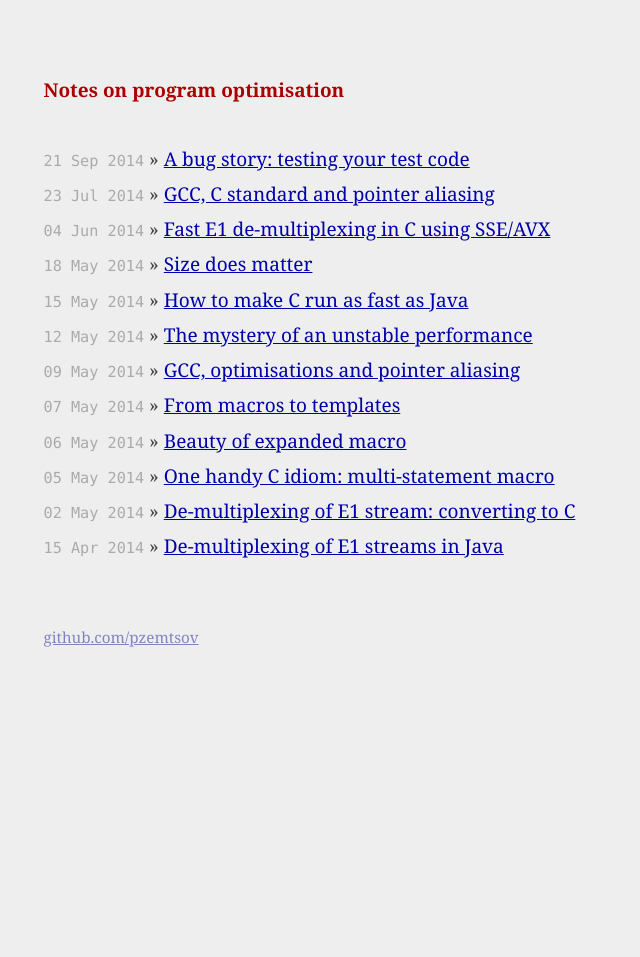
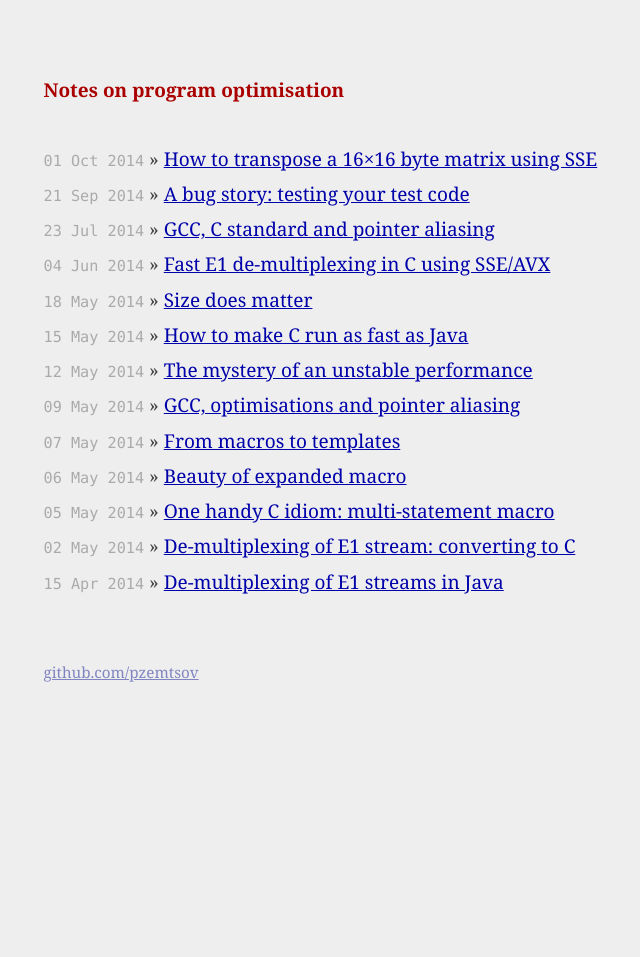
Before and after one commit to pzemtsov/pzemtsov.github.io, a Jekyll site: the page built from index.html, in a window 1280 px wide. Shown: the whole page, without its empty margins (283-923 px from the left). Built offline with Jekyll 4.4.1, drawn with Linux system fonts in a browser that asks for light colours; Markdown is read by kramdown in place of the engine named in the settings; some of the changed lines change nothing that is shown.

Commit message:
Article on 16x16 transposition added

```diff
--- /dev/null
+++ b/_posts/2014-10-01-how-to-transpose-a-16x16-matrix.md
@@ -0,0 +1,319 @@
+---
+layout: post
+title:  "How to transpose a 16&times;16 byte matrix using SSE"
+date:   2014-10-01 12:00:00
+tags: C C++ GCC optimisation SSE AVX
+---
+
+Background
+----------
+
+In ["{{ site.TITLE-E1-C }}"]({{ site.ART-E1-C }}) we tried different ways to de-multiplex E1 streams using SSE and AVX.
+This problem can be described as transposition of a matrix. In our case the dimensions of the source matrix
+are 32&times;64 (32 columns and 64 rows, where 32 is the number of timeslots and 64 is the size of each timeslot's output).
+The matrix is assumed stored in memory along the rows.
+
+The usual way to transpose this matrix is to divide it into small blocks that fit into available registers,
+and transpose each block separately. We tried
+this using blocks of size 1&times;4, 1&times;8, 4&times;4, 4&times;16, 8&times;16, 4&times;32 and 8&times;32.
+The best results were achieved using 8&times;16 blocks with SSE (120 ms for 1,000,000 iterations),
+and 8&times;32 blocks with AVX (109 ms). The times were measured on the Intel(R) Xeon(R) CPU E5-2670 @ 2.60GHz.
+
+In the same article I briefly mentioned an attempt to use 16&times;16 blocks. I didn't go into the details then,
+to keep the article shorter. Now I changed my mind. Looking later at the code, I considered it rather beautiful. So
+today we'll be transposing a 16&times;16 byte matrix.
+
+
+Transposition
+-------------
+
+We'll assume that the matrix is represented as 16 SSE variables (of type `__m128i`), where each variable keeps one
+row (16 bytes). The result must be stored the same way.
+
+When designing high-performance matrix manipulations using SSE, we developed two utility functions performing two
+important manipulations. The first one considered a single SSE value as a 4&times;4 matrix and transposed it:
+
+{% highlight C++ %}
+inline __m128i transpose_4x4 (__m128i m)
+{
+    return _mm_shuffle_epi8 (m, _mm_setr_epi8 (0, 4, 8, 12,
+                                               1, 5, 9, 13,
+                                               2, 6, 10, 14,
+                                               3, 7, 11, 15));
+}
+{% endhighlight %}
+
+The second one took four SSE variables, interpreted them as a 4&times;4 matrix of double-words (4-byte entities)
+and transposed this matrix:
+
+{% highlight C++ %}
+inline void transpose_4x4_dwords (__m128i w0, __m128i w1, __m128i w2, __m128i w3, __m128i &r0, __m128i &r1, __m128i &r2, __m128i &r3)
+{
+    // 0  1  2  3
+    // 4  5  6  7
+    // 8  9  10 11
+    // 12 13 14 15
+
+    __m128i x0 = _128i_shuffle (w0, w1, 0, 1, 0, 1); // 0 1 4 5
+    __m128i x1 = _128i_shuffle (w0, w1, 2, 3, 2, 3); // 2 3 6 7
+    __m128i x2 = _128i_shuffle (w2, w3, 0, 1, 0, 1); // 8 9 12 13
+    __m128i x3 = _128i_shuffle (w2, w3, 2, 3, 2, 3); // 10 11 14 15
+
+    r0 = _128i_shuffle (x0, x2, 0, 2, 0, 2);
+    r1 = _128i_shuffle (x0, x2, 1, 3, 1, 3);
+    r2 = _128i_shuffle (x1, x3, 0, 2, 0, 2);
+    r3 = _128i_shuffle (x1, x3, 1, 3, 1, 3);
+}
+{% endhighlight %}
+
+`_128i_shuffle` is our own macro defined in `sse.h`. It is a more convenient version of `_mm_shuffle_ps`.
+
+Now here is the plan: We'll apply the second procedure to four groups of variables, each representing a 16&times;4
+matrix, then apply the first procedure to 16 variables, each representing a 4&times;4 matrix, and then apply the
+second procedure again to four groups of four registers along the columns. And that's it, the job is done.
+
+It is easy to see why it works. Let's assume that the matrix contains hex values from `0x00` to `0xFF`.
+Look at the first four rows of the matrix, stored in four SSE registers, `x0` to `x3`:
+
+<table class="matrix">
+<tr><td class="mlabel">x0: </td><td class="l">00</td><td>01</td><td>02</td><td class="r">03</td><td class="l">04</td><td>05</td><td>06</td><td class="r">07</td><td class="l">08</td><td>09</td><td>0A</td><td class="r">0B</td><td class="l">0C</td><td>0D</td><td>0E</td><td class="r">0F</td></tr>
+<tr><td class="mlabel">x1: </td><td class="l">10</td><td>11</td><td>12</td><td class="r">13</td><td class="l">14</td><td>15</td><td>16</td><td class="r">17</td><td class="l">18</td><td>19</td><td>1A</td><td class="r">1B</td><td class="l">1C</td><td>1D</td><td>1E</td><td class="r">1F</td></tr>
+<tr><td class="mlabel">x2: </td><td class="l">20</td><td>21</td><td>22</td><td class="r">23</td><td class="l">24</td><td>25</td><td>26</td><td class="r">27</td><td class="l">28</td><td>29</td><td>2A</td><td class="r">2B</td><td class="l">2C</td><td>2D</td><td>2E</td><td class="r">2F</td></tr>
+<tr><td class="mlabel">x3: </td><td class="l">30</td><td>31</td><td>32</td><td class="r">33</td><td class="l">34</td><td>35</td><td>36</td><td class="r">37</td><td class="l">38</td><td>39</td><td>3A</td><td class="r">3B</td><td class="l">3C</td><td>3D</td><td>3E</td><td class="r">3F</td></tr>
+</table>
+
+We want to collect the leftmost 4&times;4 submatrix (from `00` to `33`) into one SSE variable, the next one
+(from `04` to `37`) into the next one, and so on. The first sub-matrix consists of first double-words of
+all of the source values, the second one of the second ones, and so on. In short, this procedure is in fact transposition
+of a 4&times;4 double-word matrix, and it can be done like this:
+
+{% highlight C++ %}
+transpose_4x4_dwords (x0, x1, x2, x3, w00, w01, w02, w03);
+{% endhighlight %}
+
+This is the result of this procedure:
+
+<table class="matrix">
+<tr><td class="mlabel">w00: </td><td class="l">00</td><td>01</td><td>02</td><td class="r">03</td><td class="l">10</td><td>11</td><td>12</td><td class="r">13</td><td class="l">20</td><td>21</td><td>22</td><td class="r">23</td><td class="l">30</td><td>31</td><td>32</td><td class="r">33</td></tr>
+<tr><td class="mlabel">w01: </td><td class="l">04</td><td>05</td><td>06</td><td class="r">07</td><td class="l">14</td><td>15</td><td>16</td><td class="r">17</td><td class="l">24</td><td>25</td><td>26</td><td class="r">27</td><td class="l">34</td><td>35</td><td>36</td><td class="r">37</td></tr>
+<tr><td class="mlabel">w02: </td><td class="l">08</td><td>09</td><td>0A</td><td class="r">0B</td><td class="l">18</td><td>19</td><td>19</td><td class="r">1A</td><td class="l">28</td><td>29</td><td>2A</td><td class="r">2A</td><td class="l">38</td><td>39</td><td>3A</td><td class="r">3B</td></tr>
+<tr><td class="mlabel">w03: </td><td class="l">0C</td><td>0D</td><td>0E</td><td class="r">0F</td><td class="l">1C</td><td>1D</td><td>1E</td><td class="r">1F</td><td class="l">2C</td><td>2D</td><td>2E</td><td class="r">2F</td><td class="l">3C</td><td>3D</td><td>3E</td><td class="r">3F</td></tr>
+</table>
+
+After we run this procedure for all four 16&times;4 strips, we'll have the entire source matrix stored in SSE variables
+in the following way:
+
+<table class="bigmatrix">
+<tr><td><table class="grid"><tr><td></td><td></td><td></td><td></td></tr><tr><td></td><td></td><td></td><td></td></tr><tr><td></td><td></td><td></td><td></td></tr><tr><td></td><td></td><td></td><td></td></tr></table><div><p>w00</p></div></td>
+    <td><table class="grid"><tr><td></td><td></td><td></td><td></td></tr><tr><td></td><td></td><td></td><td></td></tr><tr><td></td><td></td><td></td><td></td></tr><tr><td></td><td></td><td></td><td></td></tr></table><div><p>w01</p></div></td>
+    <td><table class="grid"><tr><td></td><td></td><td></td><td></td></tr><tr><td></td><td></td><td></td><td></td></tr><tr><td></td><td></td><td></td><td></td></tr><tr><td></td><td></td><td></td><td></td></tr></table><div><p>w02</p></div></td>
+    <td><table class="grid"><tr><td></td><td></td><td></td><td></td></tr><tr><td></td><td></td><td></td><td></td></tr><tr><td></td><td></td><td></td><td></td></tr><tr><td></td><td></td><td></td><td></td></tr></table><div><p>w03</p></div></td>
+<tr><td><table class="grid"><tr><td></td><td></td><td></td><td></td></tr><tr><td></td><td></td><td></td><td></td></tr><tr><td></td><td></td><td></td><td></td></tr><tr><td></td><td></td><td></td><td></td></tr></table><div><p>w10</p></div></td>
+    <td><table class="grid"><tr><td></td><td></td><td></td><td></td></tr><tr><td></td><td></td><td></td><td></td></tr><tr><td></td><td></td><td></td><td></td></tr><tr><td></td><td></td><td></td><td></td></tr></table><div><p>w11</p></div></td>
+    <td><table class="grid"><tr><td></td><td></td><td></td><td></td></tr><tr><td></td><td></td><td></td><td></td></tr><tr><td></td><td></td><td></td><td></td></tr><tr><td></td><td></td><td></td><td></td></tr></table><div><p>w12</p></div></td>
+    <td><table class="grid"><tr><td></td><td></td><td></td><td></td></tr><tr><td></td><td></td><td></td><td></td></tr><tr><td></td><td></td><td></td><td></td></tr><tr><td></td><td></td><td></td><td></td></tr></table><div><p>w13</p></div></td>
+<tr><td><table class="grid"><tr><td></td><td></td><td></td><td></td></tr><tr><td></td><td></td><td></td><td></td></tr><tr><td></td><td></td><td></td><td></td></tr><tr><td></td><td></td><td></td><td></td></tr></table><div><p>w20</p></div></td>
+    <td><table class="grid"><tr><td></td><td></td><td></td><td></td></tr><tr><td></td><td></td><td></td><td></td></tr><tr><td></td><td></td><td></td><td></td></tr><tr><td></td><td></td><td></td><td></td></tr></table><div><p>w21</p></div></td>
+    <td><table class="grid"><tr><td></td><td></td><td></td><td></td></tr><tr><td></td><td></td><td></td><td></td></tr><tr><td></td><td></td><td></td><td></td></tr><tr><td></td><td></td><td></td><td></td></tr></table><div><p>w22</p></div></td>
+    <td><table class="grid"><tr><td></td><td></td><td></td><td></td></tr><tr><td></td><td></td><td></td><td></td></tr><tr><td></td><td></td><td></td><td></td></tr><tr><td></td><td></td><td></td><td></td></tr></table><div><p>w23</p></div></td>
+<tr><td><table class="grid"><tr><td></td><td></td><td></td><td></td></tr><tr><td></td><td></td><td></td><td></td></tr><tr><td></td><td></td><td></td><td></td></tr><tr><td></td><td></td><td></td><td></td></tr></table><div><p>w30</p></div></td>
+    <td><table class="grid"><tr><td></td><td></td><td></td><td></td></tr><tr><td></td><td></td><td></td><td></td></tr><tr><td></td><td></td><td></td><td></td></tr><tr><td></td><td></td><td></td><td></td></tr></table><div><p>w31</p></div></td>
+    <td><table class="grid"><tr><td></td><td></td><td></td><td></td></tr><tr><td></td><td></td><td></td><td></td></tr><tr><td></td><td></td><td></td><td></td></tr><tr><td></td><td></td><td></td><td></td></tr></table><div><p>w32</p></div></td>
+    <td><table class="grid"><tr><td></td><td></td><td></td><td></td></tr><tr><td></td><td></td><td></td><td></td></tr><tr><td></td><td></td><td></td><td></td></tr><tr><td></td><td></td><td></td><td></td></tr></table><div><p>w33</p></div></td>
+</tr>
+</table>
+
+We named the new variables according to their positions in this matrix.
+
+The next step is to transpose each of the `w00` ... `w33` as a 4&times;4 matrix. The `transpose_4x4` will do the job.
+
+Now we are ready to collect the results. We want to put columns of the original 16&times;16 matrix back into
+`x0` ... `x15` variables. Before transposition of `w00` ... `w33`, the first column of the source matrix
+consisted of the first columns of `w00` ... `w30`, the second one from the second coluns snd so on.
+After the transposition we must use the rows, which are exactly the double-word components of the variables.
+This means that we need to transpose a double-word matrix again:
+
+{% highlight C++ %}
+transpose_4x4_dwords (w00, w10, w20, w30, x0, x1, x2, x3);
+{% endhighlight %}
+
+Here is the content of `w00` ... `w30` before this operation:
+
+<table class="matrix">
+<tr><td class="mlabel">w00: <td class="l">00</td><td>10</td><td>20</td><td class="r">30</td><td class="l">01</td><td>11</td><td>21</td><td class="r">31</td><td class="l">02</td><td>12</td><td>22</td><td class="r">32</td><td class="l">03</td><td>13</td><td>23</td><td class="r">33</td></tr>
+<tr><td class="mlabel">w10: <td class="l">40</td><td>50</td><td>60</td><td class="r">70</td><td class="l">41</td><td>51</td><td>61</td><td class="r">71</td><td class="l">42</td><td>52</td><td>62</td><td class="r">72</td><td class="l">43</td><td>53</td><td>63</td><td class="r">73</td></tr>
+<tr><td class="mlabel">w20: <td class="l">80</td><td>90</td><td>A0</td><td class="r">B0</td><td class="l">81</td><td>91</td><td>A1</td><td class="r">B1</td><td class="l">82</td><td>92</td><td>A2</td><td class="r">B2</td><td class="l">83</td><td>93</td><td>A3</td><td class="r">B3</td></tr>
+<tr><td class="mlabel">w30: <td class="l">C0</td><td>D0</td><td>E0</td><td class="r">F0</td><td class="l">C1</td><td>D1</td><td>E1</td><td class="r">F1</td><td class="l">C2</td><td>D2</td><td>E2</td><td class="r">F2</td><td class="l">C3</td><td>D3</td><td>E3</td><td class="r">F3</td></tr>
+</table>
+
+And this is the result (stored back into `x0` ... `x3`):
+
+<table class="matrix">
+<tr><td class="mlabel">x0: <td class="l">00</td><td>10</td><td>20</td><td class="r">30</td><td class="l">40</td><td>50</td><td>60</td><td class="r">70</td><td class="l">80</td><td>90</td><td>A0</td><td class="r">B0</td><td class="l">C0</td><td>D0</td><td>E0</td><td class="r">F0</td></tr>
+<tr><td class="mlabel">x1: <td class="l">01</td><td>11</td><td>21</td><td class="r">31</td><td class="l">41</td><td>51</td><td>61</td><td class="r">71</td><td class="l">81</td><td>91</td><td>A1</td><td class="r">B1</td><td class="l">C1</td><td>D1</td><td>E1</td><td class="r">F1</td></tr>
+<tr><td class="mlabel">x2: <td class="l">02</td><td>12</td><td>22</td><td class="r">32</td><td class="l">42</td><td>52</td><td>62</td><td class="r">72</td><td class="l">82</td><td>92</td><td>A2</td><td class="r">B2</td><td class="l">C2</td><td>D2</td><td>E2</td><td class="r">F2</td></tr>
+<tr><td class="mlabel">x3: <td class="l">03</td><td>13</td><td>23</td><td class="r">33</td><td class="l">43</td><td>53</td><td>63</td><td class="r">73</td><td class="l">83</td><td>93</td><td>A3</td><td class="r">B3</td><td class="l">C3</td><td>D3</td><td>E3</td><td class="r">F3</td></tr>
+</table>
+
+You can see that the variables contain four first columns of the original matrix. If we perform this operation
+on other groups of four variables, we'll get the entire matrix.
+
+Here is the code:
+
+{% highlight C++ %}
+inline void transpose_16x16 (
+                __m128i&  x0, __m128i&  x1, __m128i&  x2, __m128i&  x3,
+                __m128i&  x4, __m128i&  x5, __m128i&  x6, __m128i&  x7,
+                __m128i&  x8, __m128i&  x9, __m128i& x10, __m128i& x11,
+                __m128i& x12, __m128i& x13, __m128i& x14, __m128i& x15)
+{
+    __m128i w00, w01, w02, w03;
+    __m128i w10, w11, w12, w13;
+    __m128i w20, w21, w22, w23;
+    __m128i w30, w31, w32, w33;
+
+    transpose_4x4_dwords ( x0,  x1,  x2,  x3, w00, w01, w02, w03);
+    transpose_4x4_dwords ( x4,  x5,  x6,  x7, w10, w11, w12, w13);
+    transpose_4x4_dwords ( x8,  x9, x10, x11, w20, w21, w22, w23);
+    transpose_4x4_dwords (x12, x13, x14, x15, w30, w31, w32, w33);
+    w00 = transpose_4x4 (w00);
+    w01 = transpose_4x4 (w01);
+    w02 = transpose_4x4 (w02);
+    w03 = transpose_4x4 (w03);
+    w10 = transpose_4x4 (w10);
+    w11 = transpose_4x4 (w11);
+    w12 = transpose_4x4 (w12);
+    w13 = transpose_4x4 (w13);
+    w20 = transpose_4x4 (w20);
+    w21 = transpose_4x4 (w21);
+    w22 = transpose_4x4 (w22);
+    w23 = transpose_4x4 (w23);
+    w30 = transpose_4x4 (w30);
+    w31 = transpose_4x4 (w31);
+    w32 = transpose_4x4 (w32);
+    w33 = transpose_4x4 (w33);
+    transpose_4x4_dwords (w00, w10, w20, w30,  x0,  x1,  x2, x3);
+    transpose_4x4_dwords (w01, w11, w21, w31,  x4,  x5,  x6, x7);
+    transpose_4x4_dwords (w02, w12, w22, w32,  x8,  x9, x10, x11);
+    transpose_4x4_dwords (w03, w13, w23, w33, x12, x13, x14, x15);
+}
+{% endhighlight %}
+
+De-multiplexing of the E1 stream using the 16&times;16 transposition
+--------------------------------------------------------------------
+
+This is what the de-multiplexing procedure looks like:
+
+{% highlight C++ %}
+class Read16_Write16_SSE : public Demux
+{
+public:
+    void demux (const byte * src, size_t src_length, byte ** dst) const
+    {
+        assert (src_length == NUM_TIMESLOTS * DST_SIZE);
+        assert (DST_SIZE % 16 == 0);
+        assert (NUM_TIMESLOTS % 16 == 0);
+
+        for (size_t dst_num = 0; dst_num < NUM_TIMESLOTS; dst_num += 16) {
+            byte * d0 = dst [dst_num + 0];
+            byte * d1 = dst [dst_num + 1];
+            byte * d2 = dst [dst_num + 2];
+            byte * d3 = dst [dst_num + 3];
+            byte * d4 = dst [dst_num + 4];
+            byte * d5 = dst [dst_num + 5];
+            byte * d6 = dst [dst_num + 6];
+            byte * d7 = dst [dst_num + 7];
+            byte * d8 = dst [dst_num + 8];
+            byte * d9 = dst [dst_num + 9];
+            byte * d10= dst [dst_num +10];
+            byte * d11= dst [dst_num +11];
+            byte * d12= dst [dst_num +12];
+            byte * d13= dst [dst_num +13];
+            byte * d14= dst [dst_num +14];
+            byte * d15= dst [dst_num +15];
+            for (size_t dst_pos = 0; dst_pos < DST_SIZE; dst_pos += 16) {
+
+#define LOADREG(i) __m128i w##i = _128i_load (&src [(dst_pos + i) * NUM_TIMESLOTS + dst_num])
+#define STOREREG(i) _128i_store (&d##i [dst_pos], w##i)
+
+                LOADREG (0);  LOADREG (1);  LOADREG (2);  LOADREG (3);
+                LOADREG (4);  LOADREG (5);  LOADREG (6);  LOADREG (7);
+                LOADREG (8);  LOADREG (9);  LOADREG (10); LOADREG (11);
+                LOADREG (12); LOADREG (13); LOADREG (14); LOADREG (15);
+                transpose_16x16 (w0, w1, w2, w3, w4, w5, w6, w7, w8, w9, w10, w11, w12, w13, w14, w15);
+                STOREREG (0);  STOREREG (1);  STOREREG (2);  STOREREG (3);
+                STOREREG (4);  STOREREG (5);  STOREREG (6);  STOREREG (7);
+                STOREREG (8);  STOREREG (9);  STOREREG (10); STOREREG (11);
+                STOREREG (12); STOREREG (13); STOREREG (14); STOREREG (15);
+#undef LOADREG
+#undef STOREREG
+           }
+        }
+    }
+};
+{% endhighlight %}
+
+At first this code may look very inefficient. The `transpose_16x16` function is called with 16 parameters passed
+by reference. In general case this requires all the variables to be stored in memory and their addresses passed
+into the function. The same applies to calls to `transpose_4x4_dwords`, which returns results via the reference
+parameters. If those calls aren't inlined, this is exactly what will happen, so for this code to be efficient,
+the inlining is absolutely essential.
+
+If all the calls are inlined, the functions act as safe macros, and all the references are optimised out.
+There is no need to store all the variables in memory then. The code may end up relatively efficient, although some performance penalties are inevitable.
+
+First of all, no matter how the compiler reorders the instructions, there is always some place in the code where
+there are at least 16 live SSE variables. In addition, some registers are needed for temporary values. Since SSE
+only has 16 registers, there is definite register shortage here, and some values will end up in memory.
+
+Secondly,
+the same applies to pointers `d0` ... `d15`, which are all alive inside the inner loop. The processor has 16
+general-purpose registers, so there is a shortage here as well. The impact of this shortage may depend on the
+compiler and the processor in use.
+
+Achieved performance
+--------------------
+
+On our test machine this methods takes 176ms, which is good result, but not the best. The best time was achieved using
+8&times;32 blocks and AVX instructions.
+
+I also tried it on my notebook (Intel(R) Core(TM) i7-4800MQ CPU @2.70 GHz), using Microsoft Visual C++ 2013 in 64-bit
+mode. This is what I got:
+
+    >e1-new.exe
+    class Reference: 1991
+    class Write4: 578
+    class Write8: 545
+    class Read4_Write4: 685
+    class Read4_Write4_Unroll: 649
+    class Read4_Write4_SSE: 317
+    class Read4_Write16_SSE: 235
+    class Read8_Write16_SSE: 236
+    class Read8_Write16_SSE_Unroll: 236
+    class Read16_Write16_SSE: 208
+    class Read16_Write16_SSE_Unroll: 204
+    class Read4_Write32_AVX: 275
+    class Read8_Write32_AVX: 260
+    class Read8_Write32_AVX_Unroll: 256
+
+We can see that on Windows our code is the fastest.
+This is why we mustn't discard it -- it can still be useful.
+Besides, it allows easy adaptation for AVX2 once it becomes available for testing. On AVX2 we can keep two rows
+of the matrix in one AVX register, and the entire matrix will require 8 registers. We need AVX2 for that, because
+AVX does not have byte manipulation instruction (`PSHUFB`).
+
+Conclusions
+-----------
+
+- The code for this method is quite beautiful (perhaps, the most beautiful of all).
+
+- However, the most beautiful isn't always the fastest. But sometimes it is.
+
+- Different methods may be the best for different execution environments. Perhaps, the correct thing to do is to
+  keep several versions and choose the best one at run time -- either by means of static configuration, or by
+  automatic discovery.
+
+Coming soon
+-----------
+
+This method is still not unrolled. I'll do it in the next article.
--- a/css/main.css
+++ b/css/main.css
@@ -215,3 +215,90 @@
   text-align: left;
   font-family: inherit
 }
+
+.post table.matrix {
+  border-collapse: collapse;
+  font-family: Consolas, Monaco, "Courier New", monospace;
+  font-size: 1.0em;
+  padding: 0 0 0 0;
+  margin: 0 0 0 0;
+  width: auto;
+}
+
+.post table.matrix tr {
+  line-height: 1em;
+}
+
+.post table.matrix td {
+  border-left: 1px solid #D0D0D0;
+  border-right: 1px solid #D0D0D0;
+  border-top: 1px solid #303030;
+  border-bottom: 1px solid #303030;
+  text-align: centre;
+  vertical-align: middle;
+  height: 1.5em;
+   width: 1.5em;
+}
+
+.post table.matrix td.mlabel {
+  border: none;
+  border-collapse: separate;
+}
+
+.post table.matrix td.l {
+  border-left: 1px solid #303030;
+}
+
+.post table.matrix td.r {
+  border-right: 1px solid #303030;
+}
+
+table.bigmatrix {
+  border-collapse: collapse;
+  font-family: Consolas, Monaco, "Courier New", monospace;
+  margin: auto;
+  width: auto;
+}
+
+table.grid {
+  border-collapse: collapse;
+  font-family: Consolas, Monaco, "Courier New", monospace;
+  width: auto;
+}
+
+table.bigmatrix td {
+  border: 1px solid #303030;
+  position: relative;
+  padding: 0;
+}
+
+table.grid td {
+  font-size: 0.75em;
+  line-height: 0.75em;
+  border: 1px solid #D0D0D0;
+  height: 0.75em;
+  min-width: 0.75em;
+}
+
+table.grid td:last-child {
+  border-right: none;
+}
+
+table.grid td:first-child {
+  border-left: none;
+}
+
+table.grid tr:first-child td {
+  border-top: none;
+}
+
+table.grid tr:last-child td {
+  border-bottom: none;
+}
+
+table.bigmatrix div {
+  position: absolute;
+  top: 50%;
+  left: 50%;
+  transform: translate(-50%, -50%);
+}
```
